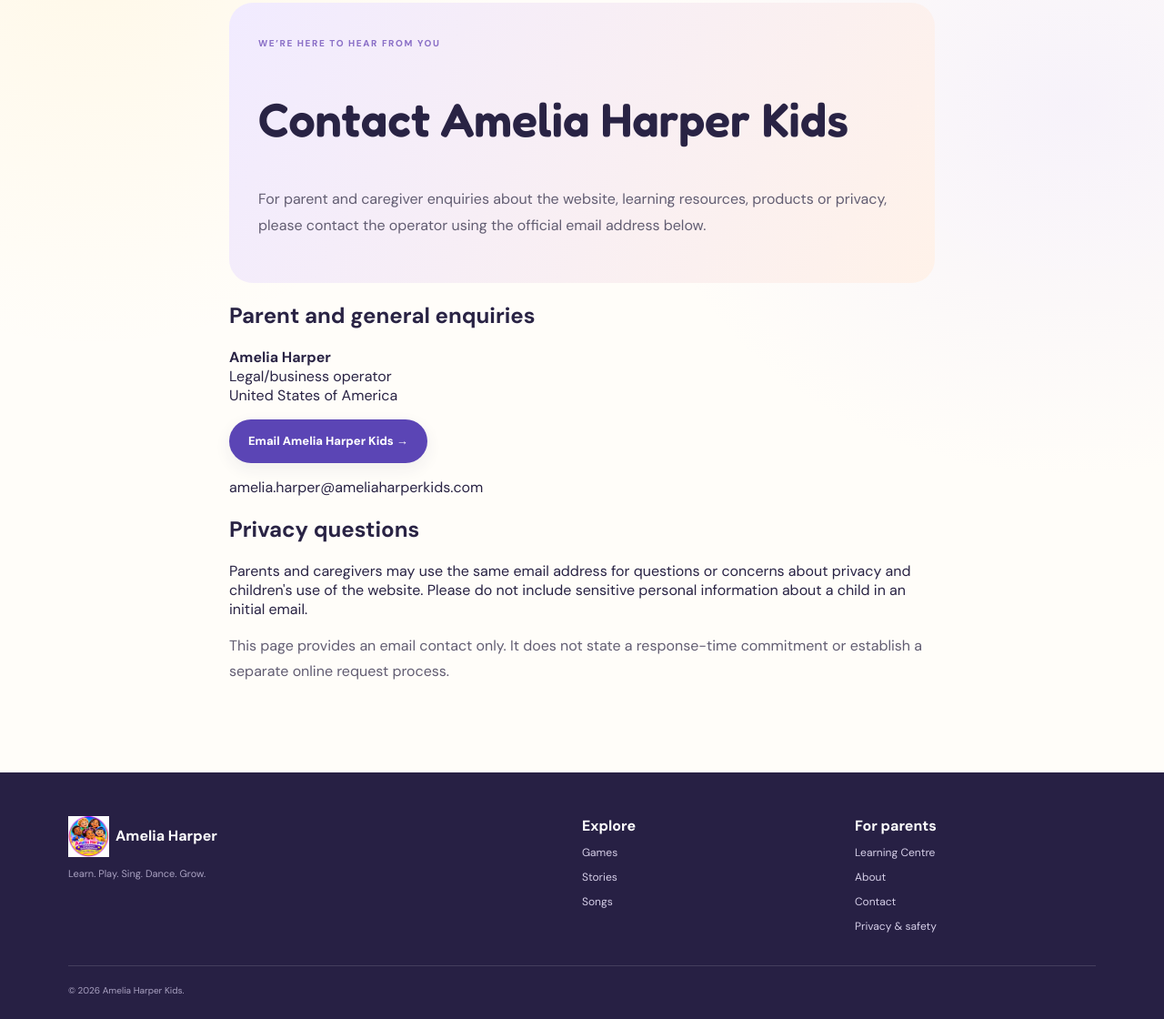
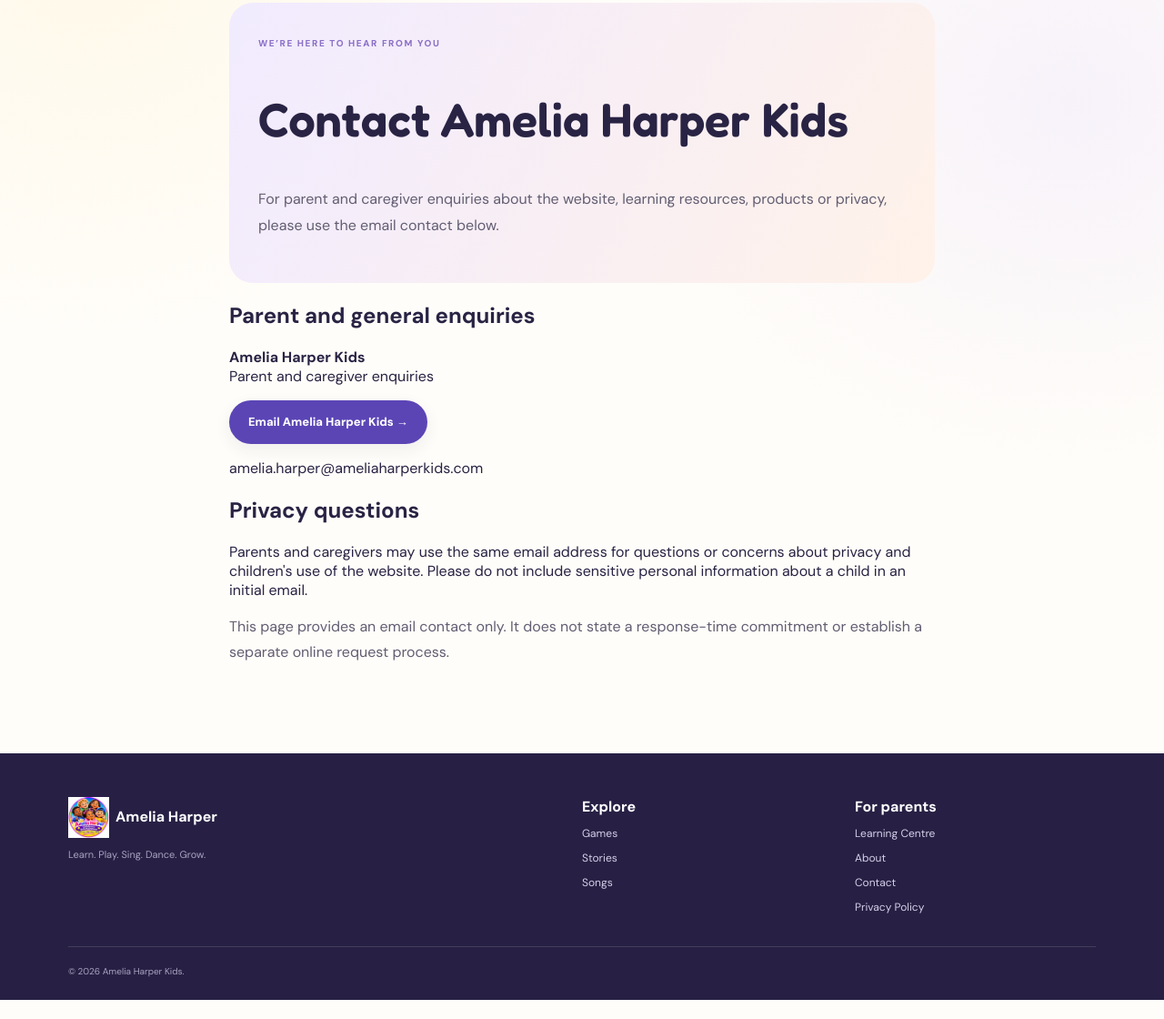
Before and after one commit to ajiriotedheke-cell/amelia-harper-learning, a plain HTML site: page contact.html in a window 1280 px wide. Shown: the part 202-1322 px from the top of the page at 91% size. After the commit the page ends 1301 px from the top, so only its background shows below. Drawn offline with Linux system fonts and the light colour scheme.

Commit message:
Clarify parent contact information

```diff
--- a/contact.html
+++ b/contact.html
@@ -1,8 +1,8 @@
 <!doctype html>
 <html lang="en"><head><meta charset="utf-8"><meta name="viewport" content="width=device-width,initial-scale=1"><title>Contact Amelia Harper Kids</title><meta name="description" content="Parent and caregiver contact details for Amelia Harper Kids."><link rel="canonical" href="https://ameliaharperkids.com/contact.html"><link rel="stylesheet" href="styles.css"></head>
 <body><a class="skip-link" href="#main-content">Skip to content</a><div class="announcement">PARENT & CAREGIVER ENQUIRIES</div><header class="site-header"><a class="brand" href="index.html"><img src="assets/images/amelia-harper-logo.png" alt=""><span>Amelia Harper<small>Learn. Play. Sing. Dance. Grow.</small></span></a><button class="menu-toggle" type="button" aria-label="Open menu" aria-expanded="false">☰</button><nav id="nav"><a href="index.html">Home</a><a href="games/">Games</a><a href="videos.html">Videos</a><a href="stories.html">Stories</a><a href="songs.html">Songs</a><a href="resources.html">Printables</a><a href="parent-learning-centre/">Parent Hub</a><a href="about.html">About</a><a href="contact.html">Contact</a></nav></header>
-<main id="main-content" style="max-width:820px;margin:auto;padding:48px 22px 80px"><a class="text-link" href="index.html">← Back to home</a><section style="background:linear-gradient(120deg,#f1ebff,#fff2e9);border-radius:26px;padding:32px;margin:20px 0"><span class="eyebrow">WE’RE HERE TO HEAR FROM YOU</span><h1 style="font:600 clamp(36px,5vw,52px) Fredoka">Contact Amelia Harper Kids</h1><p style="line-height:1.8;color:#625d72">For parent and caregiver enquiries about the website, learning resources, products or privacy, please contact the operator using the official email address below.</p></section>
-<h2>Parent and general enquiries</h2><p><strong>Amelia Harper</strong><br>Legal/business operator<br>United States of America</p><p><a class="btn primary" href="mailto:amelia.harper@ameliaharperkids.com">Email Amelia Harper Kids →</a></p><p><a href="mailto:amelia.harper@ameliaharperkids.com">amelia.harper@ameliaharperkids.com</a></p>
+<main id="main-content" style="max-width:820px;margin:auto;padding:48px 22px 80px"><a class="text-link" href="index.html">← Back to home</a><section style="background:linear-gradient(120deg,#f1ebff,#fff2e9);border-radius:26px;padding:32px;margin:20px 0"><span class="eyebrow">WE’RE HERE TO HEAR FROM YOU</span><h1 style="font:600 clamp(36px,5vw,52px) Fredoka">Contact Amelia Harper Kids</h1><p style="line-height:1.8;color:#625d72">For parent and caregiver enquiries about the website, learning resources, products or privacy, please use the email contact below.</p></section>
+<h2>Parent and general enquiries</h2><p><strong>Amelia Harper Kids</strong><br>Parent and caregiver enquiries</p><p><a class="btn primary" href="mailto:amelia.harper@ameliaharperkids.com">Email Amelia Harper Kids →</a></p><p><a href="mailto:amelia.harper@ameliaharperkids.com">amelia.harper@ameliaharperkids.com</a></p>
 <h2>Privacy questions</h2><p>Parents and caregivers may use the same email address for questions or concerns about privacy and children's use of the website. Please do not include sensitive personal information about a child in an initial email.</p>
 <p style="line-height:1.8;color:#625d72">This page provides an email contact only. It does not state a response-time commitment or establish a separate online request process.</p></main>
-<footer><div class="footer-brand"><img src="assets/images/amelia-harper-logo.png" alt=""><b>Amelia Harper</b><p>Learn. Play. Sing. Dance. Grow.</p></div><div><b>Explore</b><a href="games/">Games</a><a href="stories.html">Stories</a><a href="songs.html">Songs</a></div><div><b>For parents</b><a href="parent-learning-centre.html">Learning Centre</a><a href="about.html">About</a><a href="contact.html">Contact</a><a href="privacy.html">Privacy & safety</a></div><small>© <span id="year"></span> Amelia Harper Kids.</small></footer><script>document.getElementById('year').textContent=new Date().getFullYear();const m=document.querySelector('.menu-toggle'),n=document.getElementById('nav');const closeMenu=()=>{n.classList.remove('open');m.setAttribute('aria-expanded','false');m.setAttribute('aria-label','Open menu')};m.addEventListener('click',()=>{const o=n.classList.toggle('open');m.setAttribute('aria-expanded',String(o));m.setAttribute('aria-label',o?'Close menu':'Open menu')});n.querySelectorAll('a').forEach(a=>a.addEventListener('click',closeMenu));</script></body></html>
+<footer><div class="footer-brand"><img src="assets/images/amelia-harper-logo.png" alt=""><b>Amelia Harper</b><p>Learn. Play. Sing. Dance. Grow.</p></div><div><b>Explore</b><a href="games/">Games</a><a href="stories.html">Stories</a><a href="songs.html">Songs</a></div><div><b>For parents</b><a href="parent-learning-centre.html">Learning Centre</a><a href="about.html">About</a><a href="contact.html">Contact</a><a href="privacy.html">Privacy Policy</a></div><small>© <span id="year"></span> Amelia Harper Kids.</small></footer><script>document.getElementById('year').textContent=new Date().getFullYear();const m=document.querySelector('.menu-toggle'),n=document.getElementById('nav');const closeMenu=()=>{n.classList.remove('open');m.setAttribute('aria-expanded','false');m.setAttribute('aria-label','Open menu')};m.addEventListener('click',()=>{const o=n.classList.toggle('open');m.setAttribute('aria-expanded',String(o));m.setAttribute('aria-label',o?'Close menu':'Open menu')});n.querySelectorAll('a').forEach(a=>a.addEventListener('click',closeMenu));</script></body></html>
```
